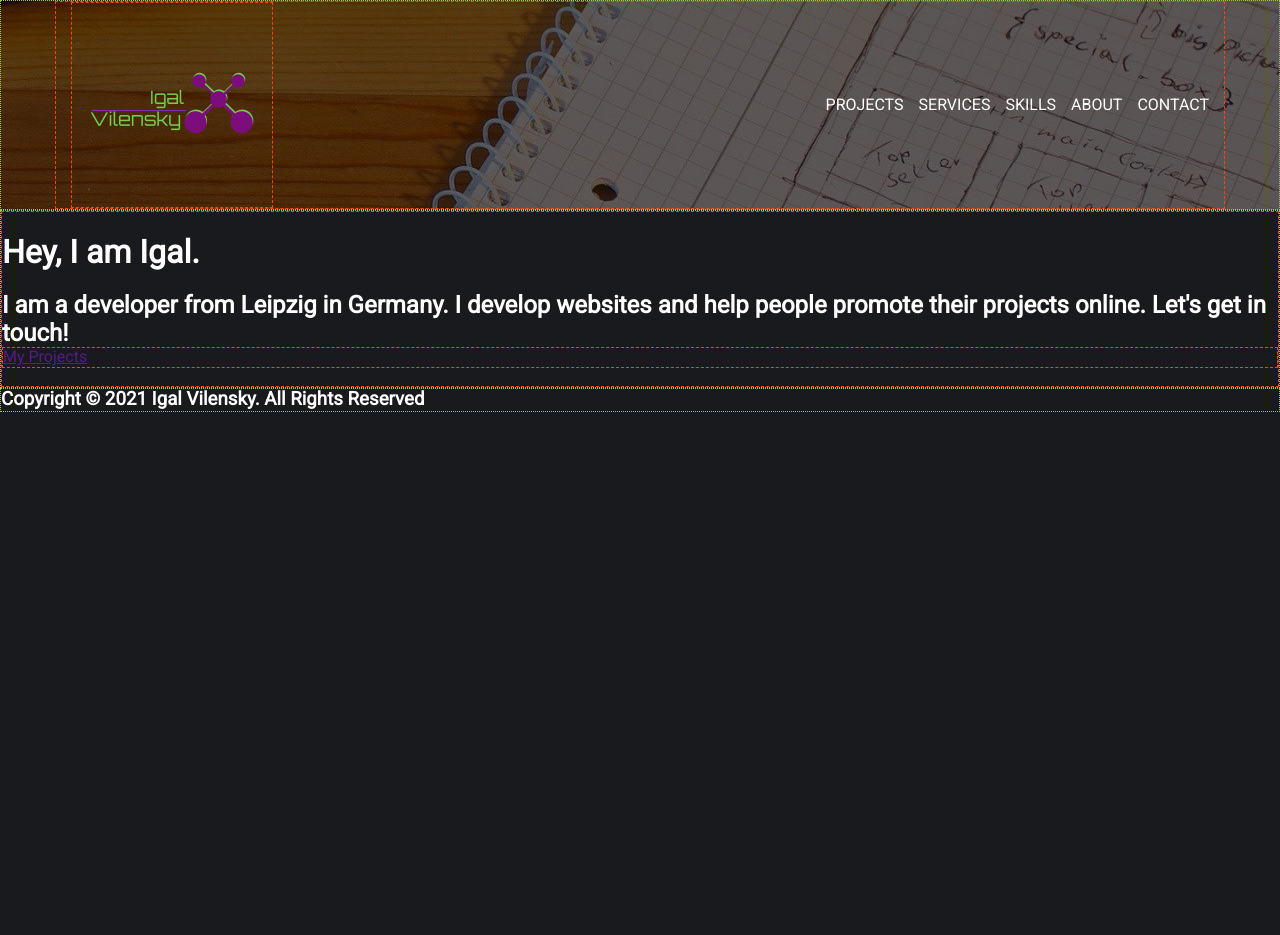
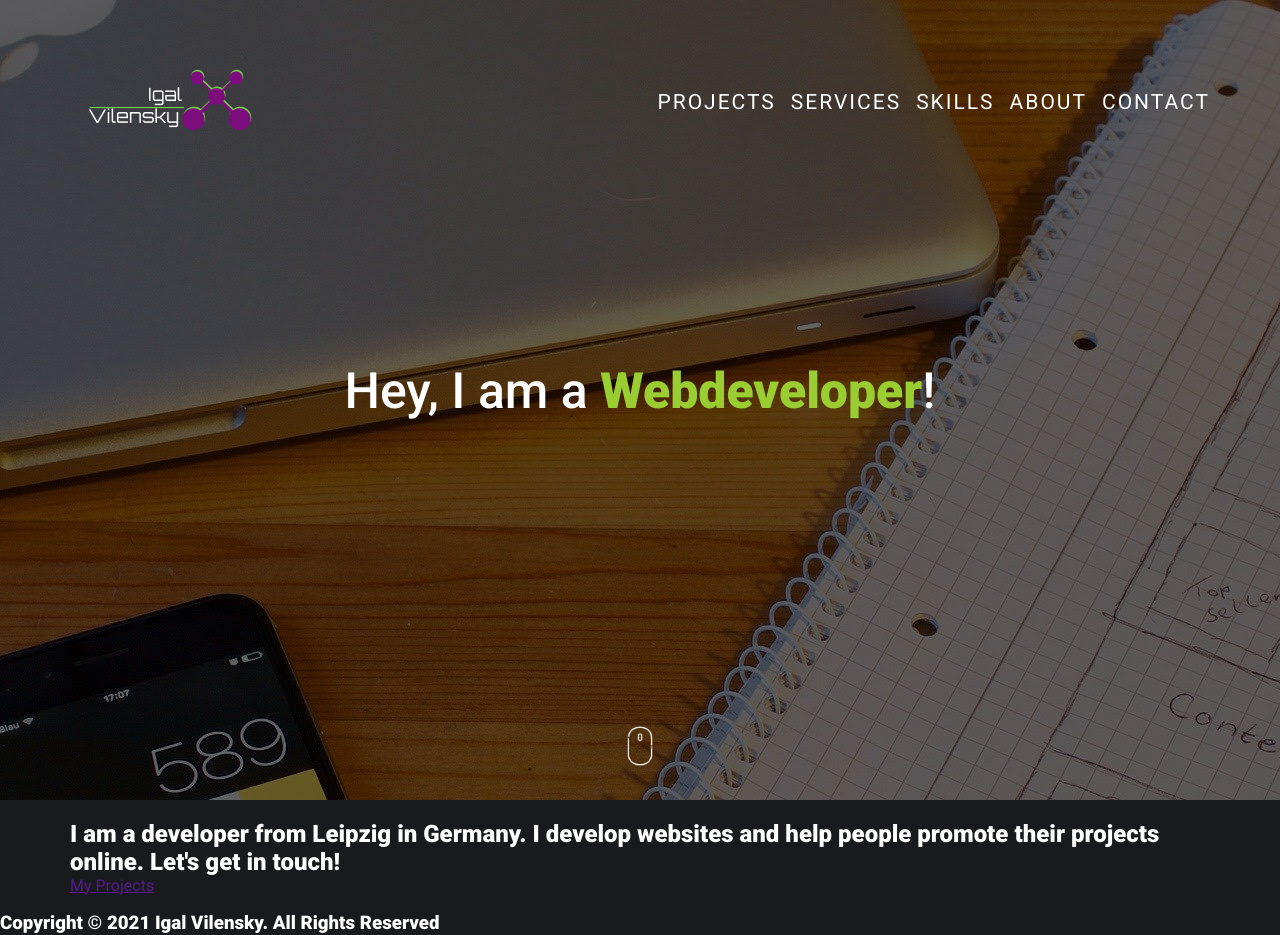
Before and after one commit to igalVilensky/Portfolio, a plain HTML site: page index.html in a window 1280 px wide. Before the commit the page ends 800 px from the top, so only its background shows below. Drawn offline with Linux system fonts and the light colour scheme.

Commit message:
new logo, top section finish

```diff
--- a/css/style.css
+++ b/css/style.css
@@ -2,6 +2,11 @@
   margin: 0;
   padding: 0;
   box-sizing: border-box;
+}
+
+body,
+html {
+  height: 100vh;
 }
 
 body {
@@ -10,13 +15,13 @@ body {
   font-family: "Roboto", sans-serif;
 }
 
-section {
+/* section {
   border: 1px dotted yellowgreen;
 }
 
 div {
   border: 1px dashed orangered;
-}
+} */
 
 /* a {
   color: white;
@@ -26,10 +31,20 @@ div {
     TOP SECTION
    ------------- */
 
+.wrapper {
+  max-width: 1170px;
+  padding-left: 15px;
+  padding-right: 15px;
+  margin: 0 auto;
+}
+
 .top {
   background-image: linear-gradient(rgba(0, 0, 0, 0.6), rgba(0, 0, 0, 0.6)),
     url(../image/bg.jpg);
-  background-position: center;
+  display: flex;
+  flex-direction: column;
+  justify-content: space-between;
+  height: 100%;
 }
 
 .header {
@@ -62,6 +77,8 @@ div {
 .nav-link {
   color: white;
   text-decoration: none;
+  letter-spacing: 2px;
+  font-size: 21px;
   border-bottom: 1px solid transparent;
   transition: 0.3s;
 }
@@ -69,3 +86,34 @@ div {
 .nav-link:hover {
   border-bottom: 1px solid whitesmoke;
 }
+
+/* TOP SECTION TEXT */
+
+.title-h1 {
+  margin-bottom: 150px;
+  font-size: 50px;
+  font-weight: 500;
+  text-align: center;
+}
+
+.title-h1 > span {
+  font-weight: 900;
+  color: yellowgreen;
+}
+
+/* SCROLL */
+
+.btn-scroll {
+  background-color: transparent;
+
+  border: none;
+  display: block;
+  margin: 0 auto;
+}
+
+.btn-scroll img {
+  height: 100px;
+  width: 100px;
+  filter: invert(100%) sepia(0%) saturate(7500%) hue-rotate(108deg)
+    brightness(114%) contrast(120%);
+}
--- a/index.html
+++ b/index.html
@@ -7,7 +7,7 @@
     <title>My Portfolio</title>
     <link rel="preconnect" href="https://fonts.gstatic.com" />
     <link
-      href="https://fonts.googleapis.com/css2?family=Roboto:ital@0;1&display=swap"
+      href="https://fonts.googleapis.com/css2?family=Roboto:ital,wght@0,400;0,500;0,900;1,400&display=swap"
       rel="stylesheet"
     />
     <link rel="stylesheet" href="./css/normalize.css" />
@@ -17,7 +17,7 @@
     <section class="top">
       <header>
         <div class="header">
-          <div class="logo"><img src="./image/logo.png" alt="" /></div>
+          <div class="logo"><img src="./image/logo2.png" alt="" /></div>
           <nav>
             <ul class="nav">
               <li class="list-item">
@@ -39,10 +39,16 @@
           </nav>
         </div>
       </header>
+      <div class="wrapper">
+        <h1 class="title-h1">Hey, I am a <span>Webdeveloper</span>!</h1>
+      </div>
+      <button class="btn-scroll">
+        <img src="./image/Mouse-scroll.png" alt="Sroll" />
+      </button>
     </section>
     <section class="main">
       <div class="wrapper">
-        <h1 class="main-title">Hey, I am Igal.</h1>
+        <h1 class="main-title"></h1>
         <h2 class="main-subtitle">
           I am a developer from Leipzig in Germany. I develop websites and help
           people promote their projects online. Let's get in touch!
```
Also changed, not shown: image/Mouse-scroll.png (added), image/logo2.png (added).
